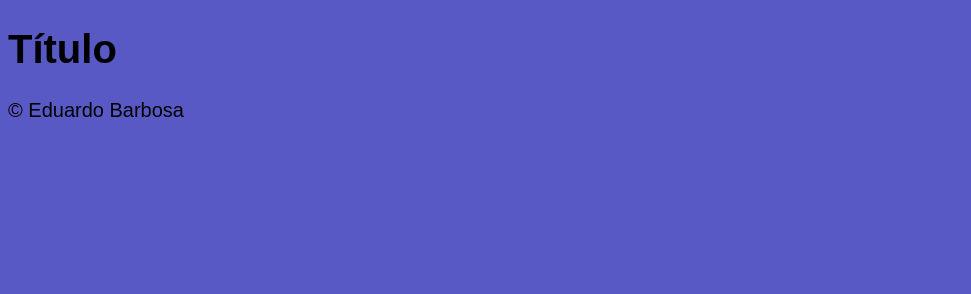
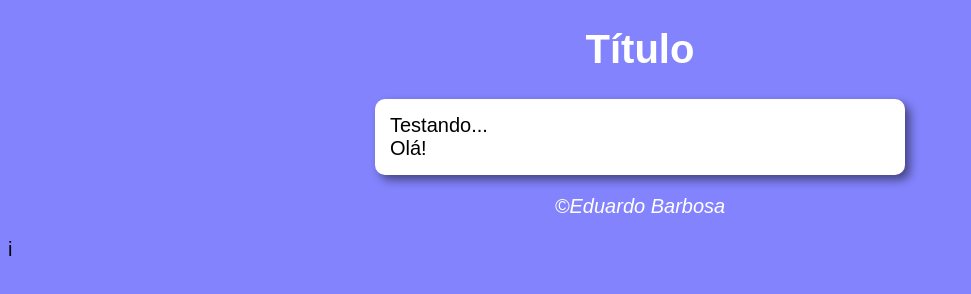
Before and after one commit to duduzada/js, a plain HTML site: page exercicio1/ex1.html in a window 1280 px wide. Shown: the whole page, without its empty margins (0-971 px from the left). Drawn offline with Linux system fonts and the light colour scheme.

Commit message:
exercicios

```diff
--- a/exercicio1/estilo.css
+++ b/exercicio1/estilo.css
@@ -1,13 +1,21 @@
 body{
-    background-color: rgba(35, 35, 179, 0.753);
+    background-color: rgba(91, 91, 253, 0.753);
     font: normal 15pt Arial;
 }
 header {
-
+    color: white;
+    text-align: center;
 }
 section{
-
+    background: white;
+    border-radius: 10px;
+    padding: 15px;
+    width: 500px;
+    margin: auto;
+    box-shadow: 5px 5px 10px rgba(0, 0, 0, 0.479);
 }
 footer{
-
+    color: white;
+    text-align: center;
+    font-style: italic;
 }
--- a/exercicio1/ex1.html
+++ b/exercicio1/ex1.html
@@ -12,10 +12,17 @@
         <h1>Título</h1>
     </header>
     <section>
+        <div>
+            Testando...
+        </div>
+        <div>
+            Olá!
+        </div>
 
     </section>
     <footer>
-        <p>&copy; Eduardo Barbosa</p>
+        <p>&copy;Eduardo Barbosa</p>
     </footer>
+    <script src="script.js"></script>i
 </body>
 </html>
--- /dev/null
+++ b/exercicio1/script.js
@@ -0,0 +1 @@
+alert('Olá!')
```
